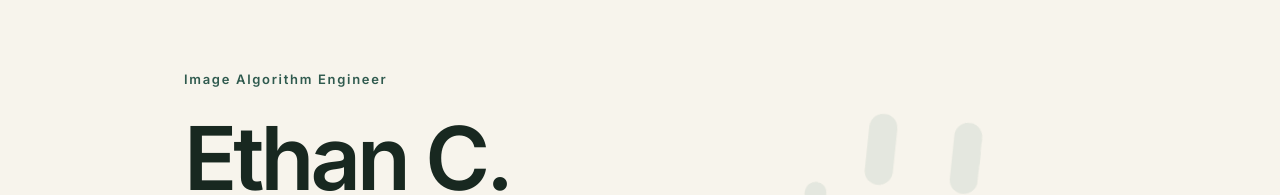
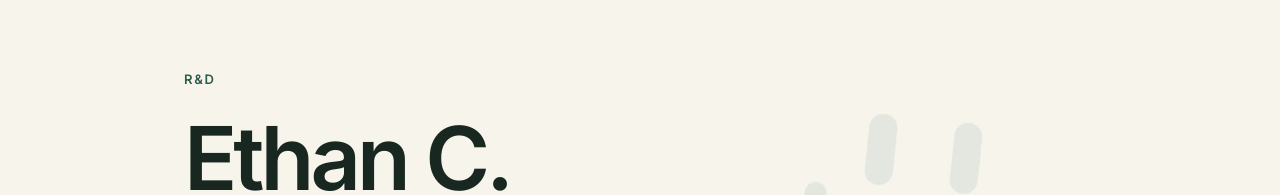
Before and after one commit to Ethan-decoy/personal_site, a React (Vite) app: page / in a window 1280 px wide. Shown: the part 164-359 px from the top of the page. Built offline with nearby package versions, Linux system fonts and the light colour scheme.

Commit message:
chore(home): 将首页职业文案改为 R&D

```diff
--- a/src/i18n/dict.ts
+++ b/src/i18n/dict.ts
@@ -21,10 +21,7 @@ export const dict = {
 	// Home
 	"home.status": SHARED.currentFocus,
 	"home.name": { zh: "Ethan C.", en: "Ethan C." },
-	"home.role": {
-		zh: "图像算法工程师",
-		en: "Image Algorithm Engineer",
-	},
+	"home.role": { zh: "R&D", en: "R&D" },
 	"home.focusLabel": { zh: "方向", en: "FOCUS" },
 	"home.focus": {
 		zh: "工业视觉 · 三维测量",
```
